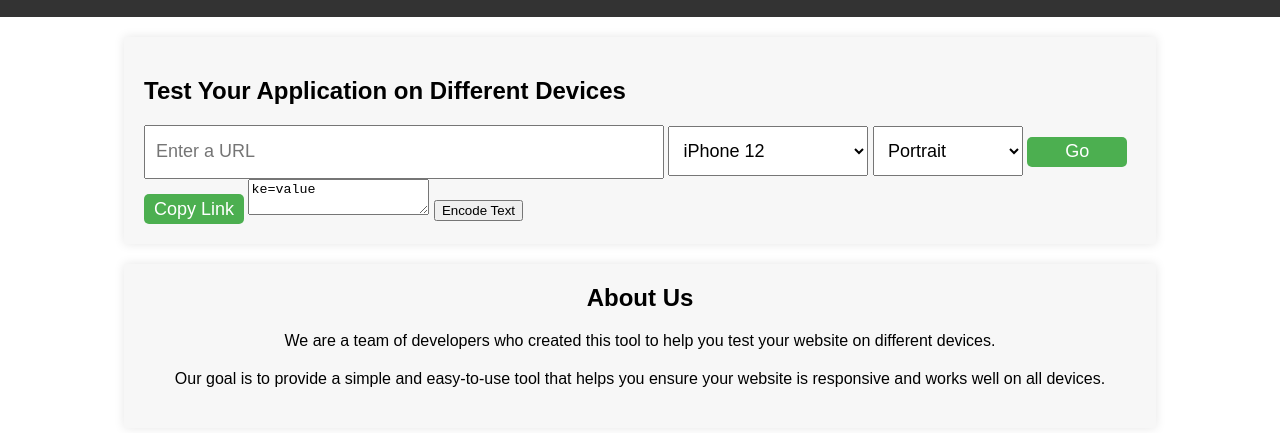
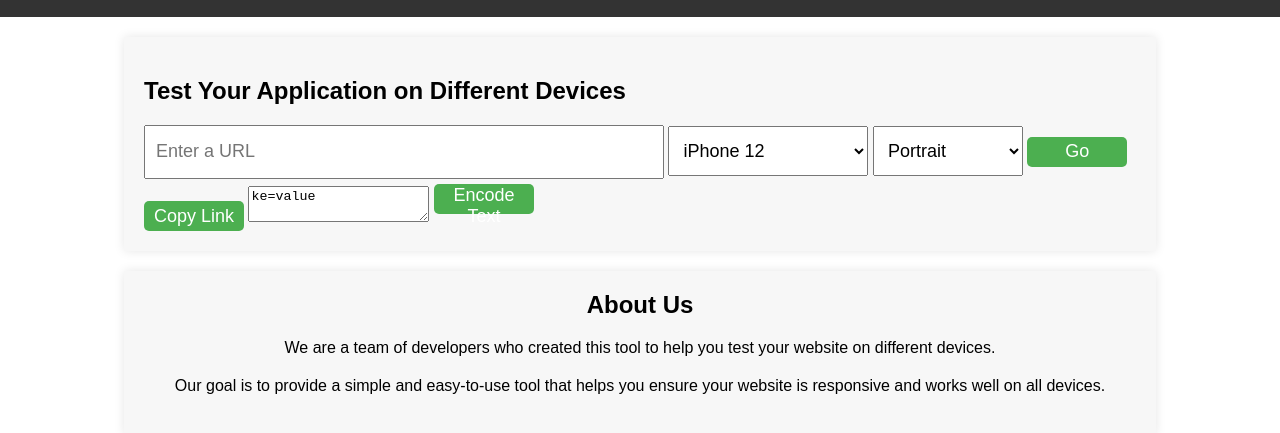
Before and after one commit to smthubakgale/Resposinator, a plain HTML site: page index.html in a window 1280 px wide. Shown: the part 121-554 px from the top of the page. Drawn offline with Linux system fonts and the light colour scheme.

Commit message:
Update styles.css

```diff
--- a/styles.css
+++ b/styles.css
@@ -86,7 +86,7 @@ section {
   padding: 10px;
 }
 
-#go-button , #copy-button {
+#go-button , #copy-button , #encode-button {
   width: 100px;
   height: 30px;
   font-size: 18px;
@@ -95,6 +95,8 @@ section {
   border: none;
   border-radius: 5px;
   cursor: pointer;
+  margin-top:5px;
+  text-align: centre;
 }
 
 #device-container {
```
